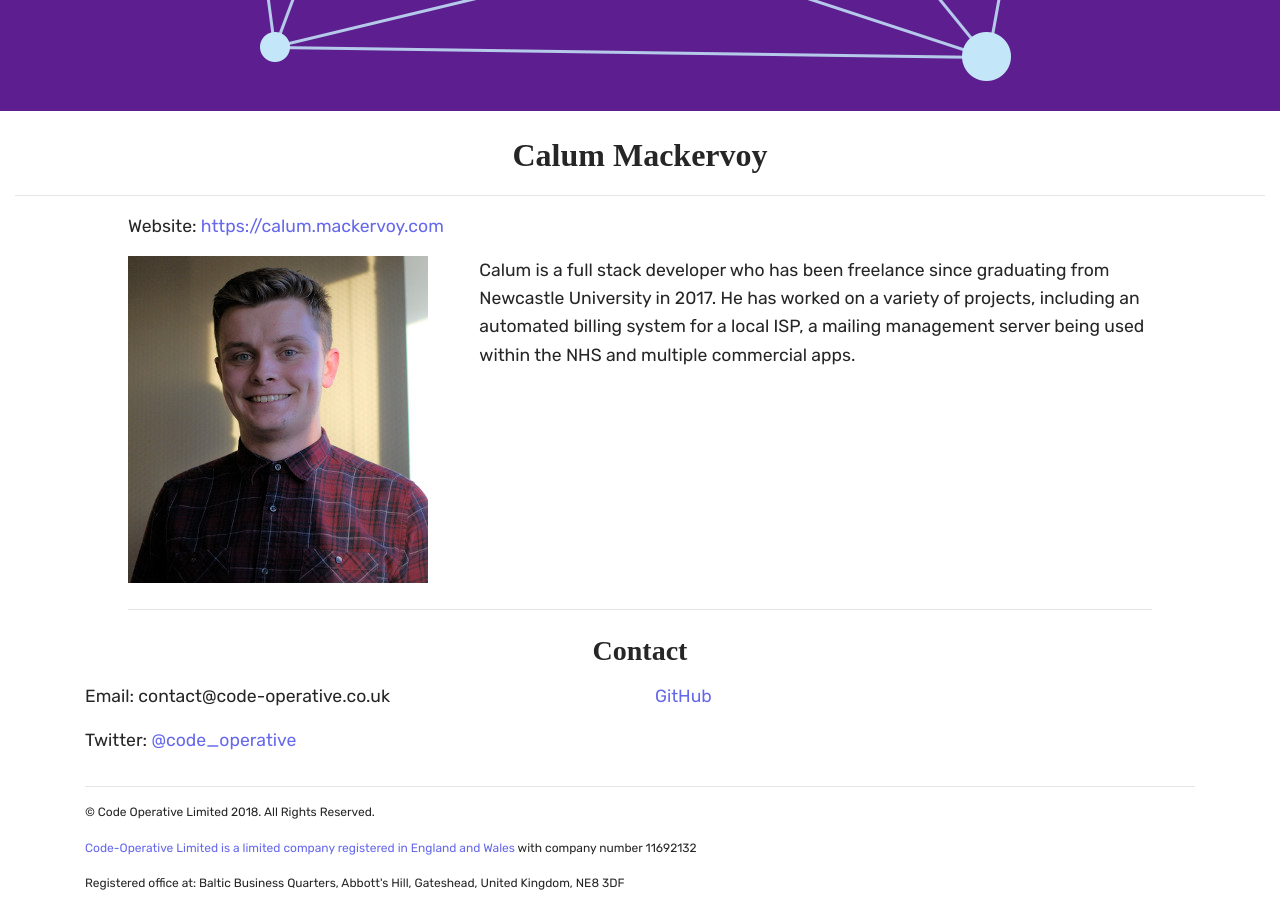
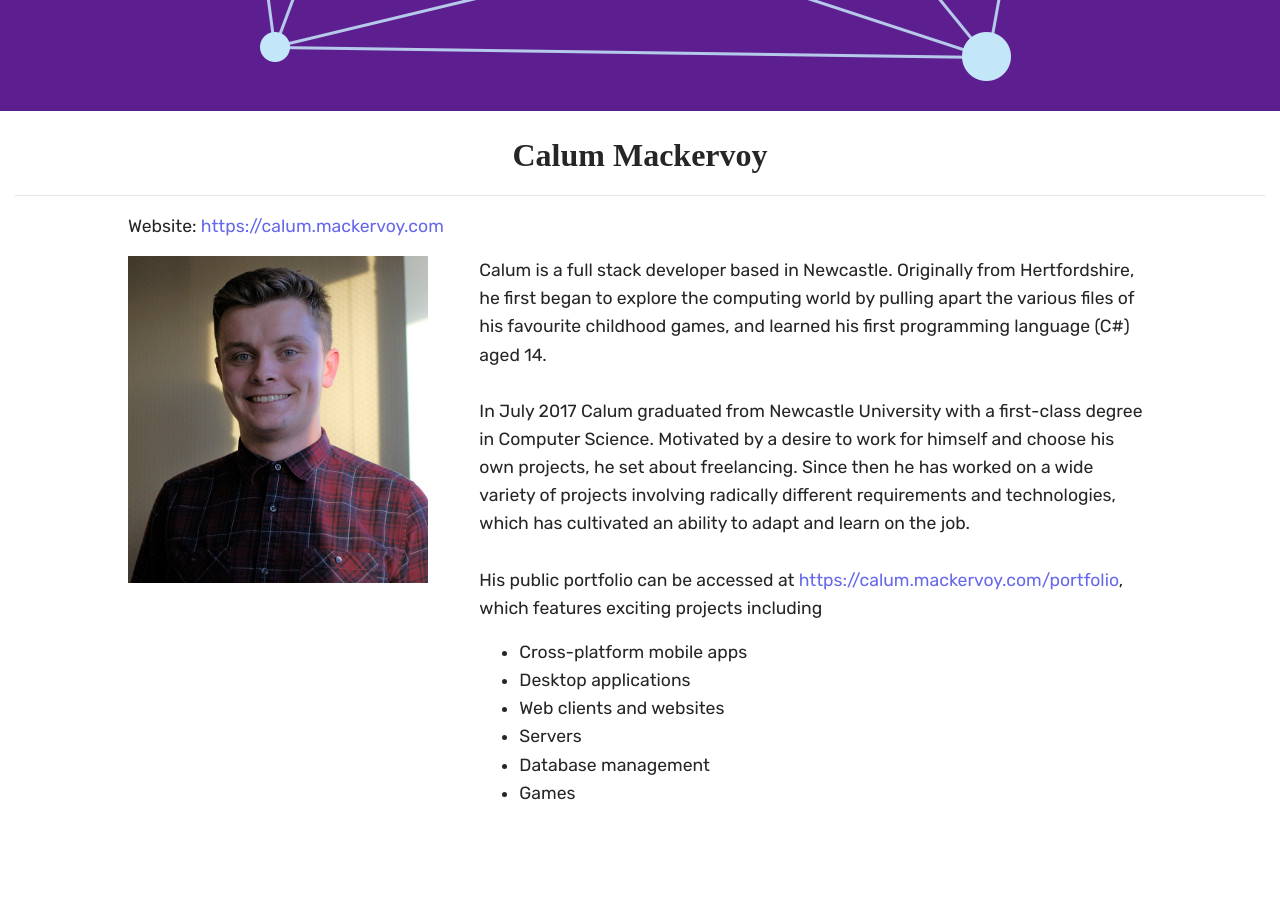
Before and after one commit to impshum/code-operative.github.io, a Jekyll site: the page built from _members/03_calum_mackervoy.md, in a window 1280 px wide and 900 px high, scrolled down 339 px. Built offline with Jekyll 4.4.1, drawn with Linux system fonts in a browser that asks for light colours; nearby versions of some CDN libraries; some web fonts are replaced.

Commit message:
added long_bio for calum mackervoy

```diff
--- a/_members/03_calum_mackervoy.md
+++ b/_members/03_calum_mackervoy.md
@@ -3,7 +3,20 @@
 title: Calum Mackervoy
 website: https://calum.mackervoy.com
 
-bio: Calum is a full stack developer who has been freelance since graduating from Newcastle University in 2017. He has worked on a variety of projects, including an automated billing system for a local ISP, a mailing management server being used within the NHS and multiple commercial apps.
+bio: Calum is a full stack developer who has been freelance since graduating from Newcastle University in 2017. He has worked on a wide variety of projects, including an automated billing system for a local ISP, a mailing management server being used within the NHS and multiple commercial apps.
+
+long_bio: >
+    Calum is a full stack developer based in Newcastle. Originally from Hertfordshire, he first began to explore the computing world by pulling apart the various files of his favourite childhood games, and learned his first programming language (C#) aged 14.<br/><br/>
+    In July 2017 Calum graduated from Newcastle University with a first-class degree in Computer Science. Motivated by a desire to work for himself and choose his own projects, he set about freelancing. Since then he has worked on a wide variety of projects involving radically different requirements and technologies, which has cultivated an ability to adapt and learn on the job.<br/><br/>His public portfolio can be accessed at <a href="https://calum.mackervoy.com/portfolio">https://calum.mackervoy.com/portfolio</a>, which features exciting projects including<br/>
+    <ul>
+    <li>Cross-platform mobile apps</li>
+    <li>Desktop applications</li>
+    <li>Web clients and websites</li>
+    <li>Servers</li>
+    <li>Database management</li>
+    <li>Games</li>
+    </ul><br/><br/>
+
 
 image_source: '/assets/img/profile/calum.jpg'
 ---
```
